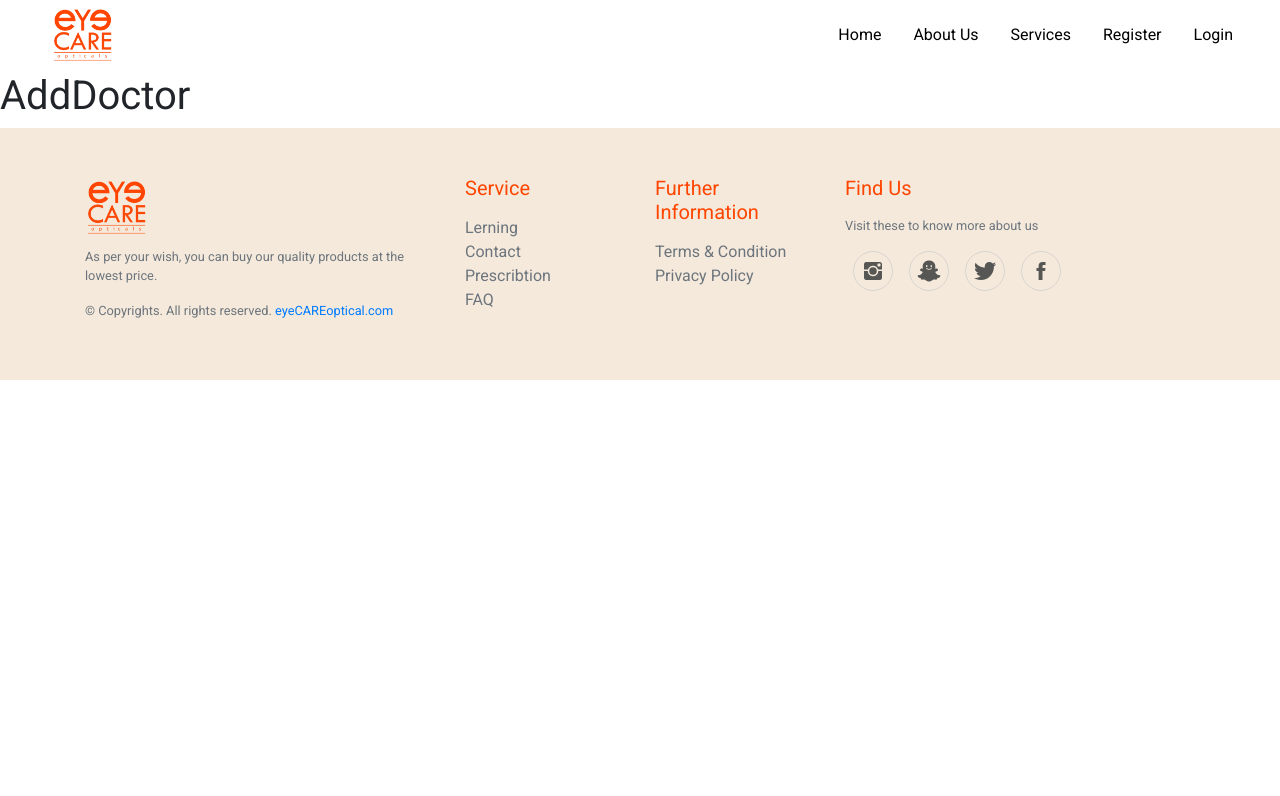
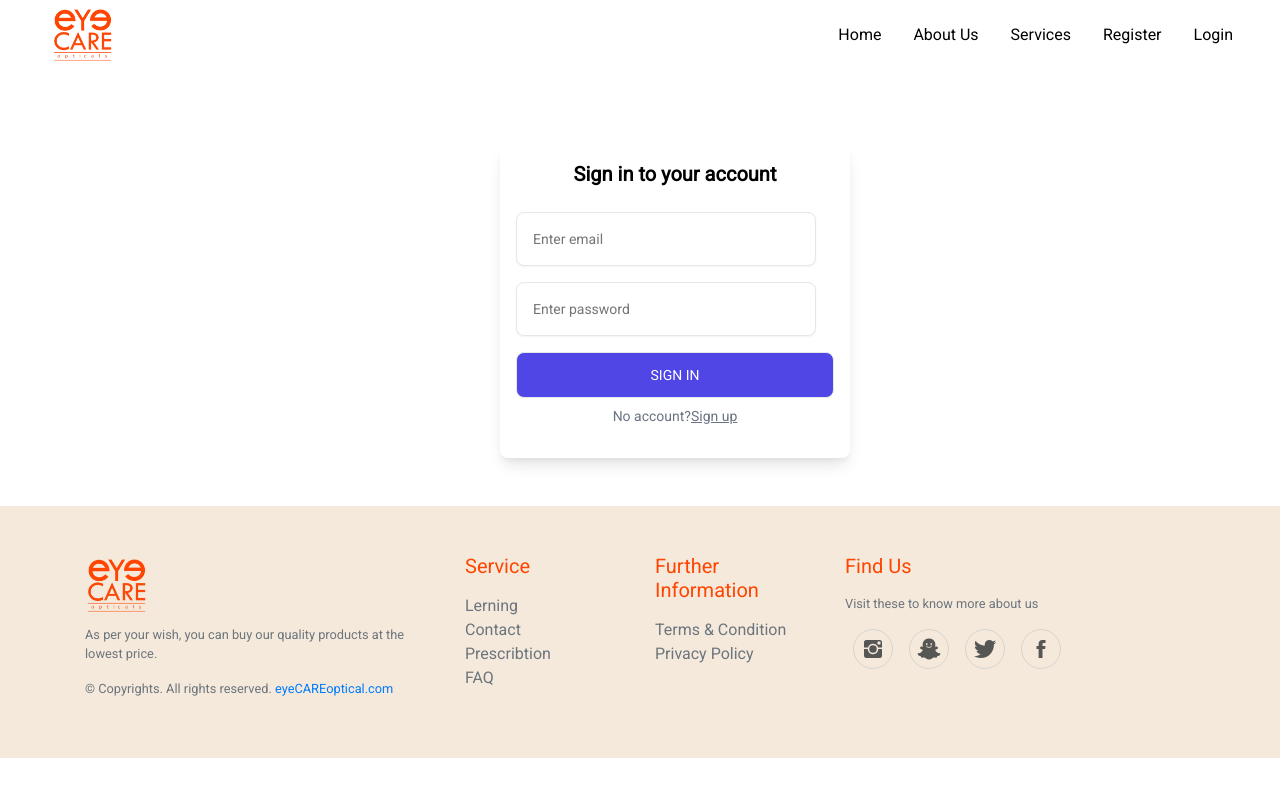
Before and after one commit to AbhishekPeiris/eYeCAREopticals, a React (Create React App) app in the folder frontend/: page /adddoctor in a window 1280 px wide. Shown: the top 796 px of the page. Built offline with nearby package versions, Linux system fonts and the light colour scheme.

Commit message:
create basic form

```diff
--- a/frontend/src/screens/AddDoctor.js
+++ b/frontend/src/screens/AddDoctor.js
@@ -1,14 +1,33 @@
-import React from 'react'
+import React from 'react';
+import '../styles/AddDoctor.css';
 
 function AddDoctor() {
   return (
     <div>
-        <br/><br/><br/>
-        <h1>AddDoctor</h1>
+      <br/><br/><br/><br/>
+    <div className="content">
+    <form class="form mb-5 mt-5">
+       <p class="form-title">Sign in to your account</p>
+        <div class="input-container">
+          <input type="email" placeholder="Enter email"/>
+          <span>
+          </span>
+      </div>
+      <div class="input-container">
+          <input type="password" placeholder="Enter password"/>
+        </div>
+         <button type="submit" class="submit">
+        Sign in
+      </button>
 
-
+      <p class="signup-link">
+        No account?
+        <a href="">Sign up</a>
+      </p>
+   </form>
+   </div>
     </div>
-  )
+  );
 }
 
-export default AddDoctor
+export default AddDoctor;
--- /dev/null
+++ b/frontend/src/styles/AddDoctor.css
@@ -0,0 +1,68 @@
+.form {
+  background-color: #fff;
+
+  display: block;
+  padding: 1rem;
+  max-width: 350px;
+  border-radius: 0.5rem;
+  box-shadow: 0 10px 15px -3px rgba(0, 0, 0, 0.1), 0 4px 6px -2px rgba(0, 0, 0, 0.05);
+}
+.content{
+  margin-left: 500px;
+}
+
+.form-title {
+  font-size: 1.25rem;
+  line-height: 1.75rem;
+  font-weight: 600;
+  text-align: center;
+  color: #000;
+}
+
+.input-container {
+  position: relative;
+}
+
+.input-container input, .form button {
+  outline: none;
+  border: 1px solid #e5e7eb;
+  margin: 8px 0;
+}
+
+.input-container input {
+  background-color: #fff;
+  padding: 1rem;
+  padding-right: 3rem;
+  font-size: 0.875rem;
+  line-height: 1.25rem;
+  width: 300px;
+  border-radius: 0.5rem;
+  box-shadow: 0 1px 2px 0 rgba(0, 0, 0, 0.05);
+}
+
+.submit {
+  display: block;
+  padding-top: 0.75rem;
+  padding-bottom: 0.75rem;
+  padding-left: 1.25rem;
+  padding-right: 1.25rem;
+  background-color: #4F46E5;
+  color: #ffffff;
+  font-size: 0.875rem;
+  line-height: 1.25rem;
+  font-weight: 500;
+  width: 100%;
+  border-radius: 0.5rem;
+  text-transform: uppercase;
+}
+
+.signup-link {
+  color: #6B7280;
+  font-size: 0.875rem;
+  line-height: 1.25rem;
+  text-align: center;
+}
+
+.signup-link a {
+  text-decoration: underline;
+}
```
